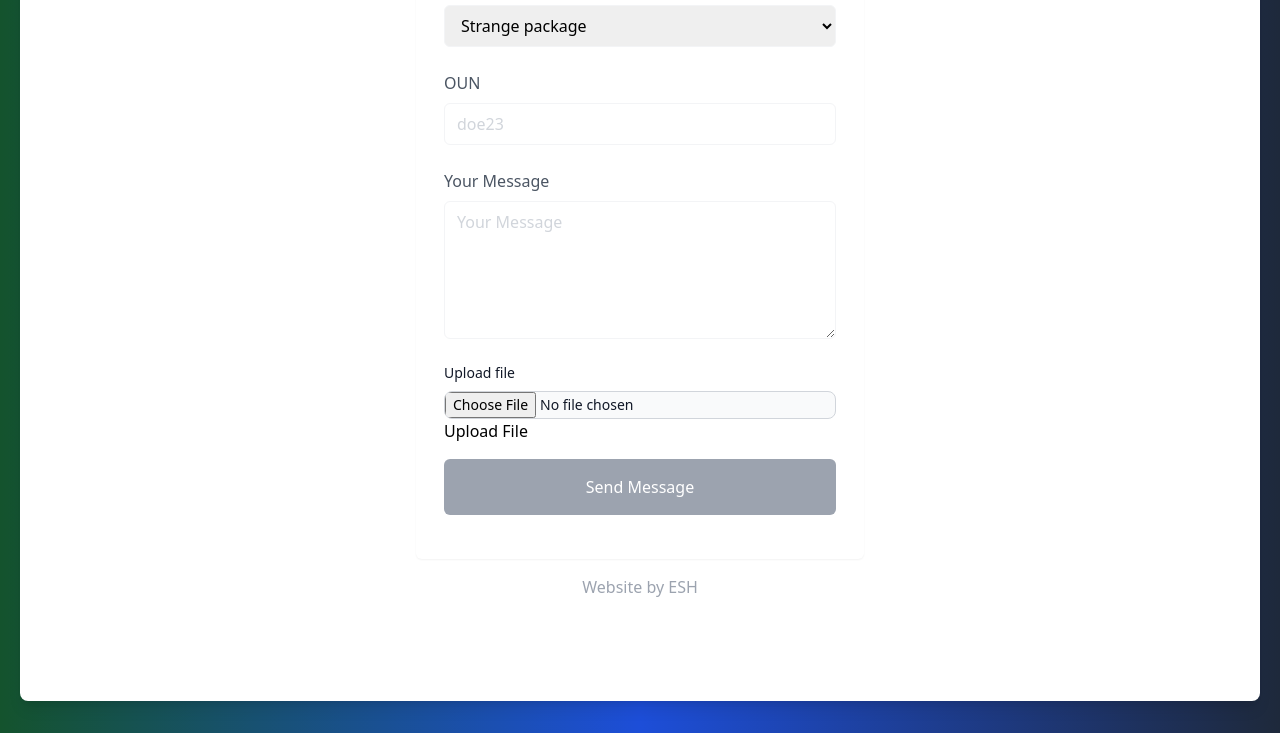
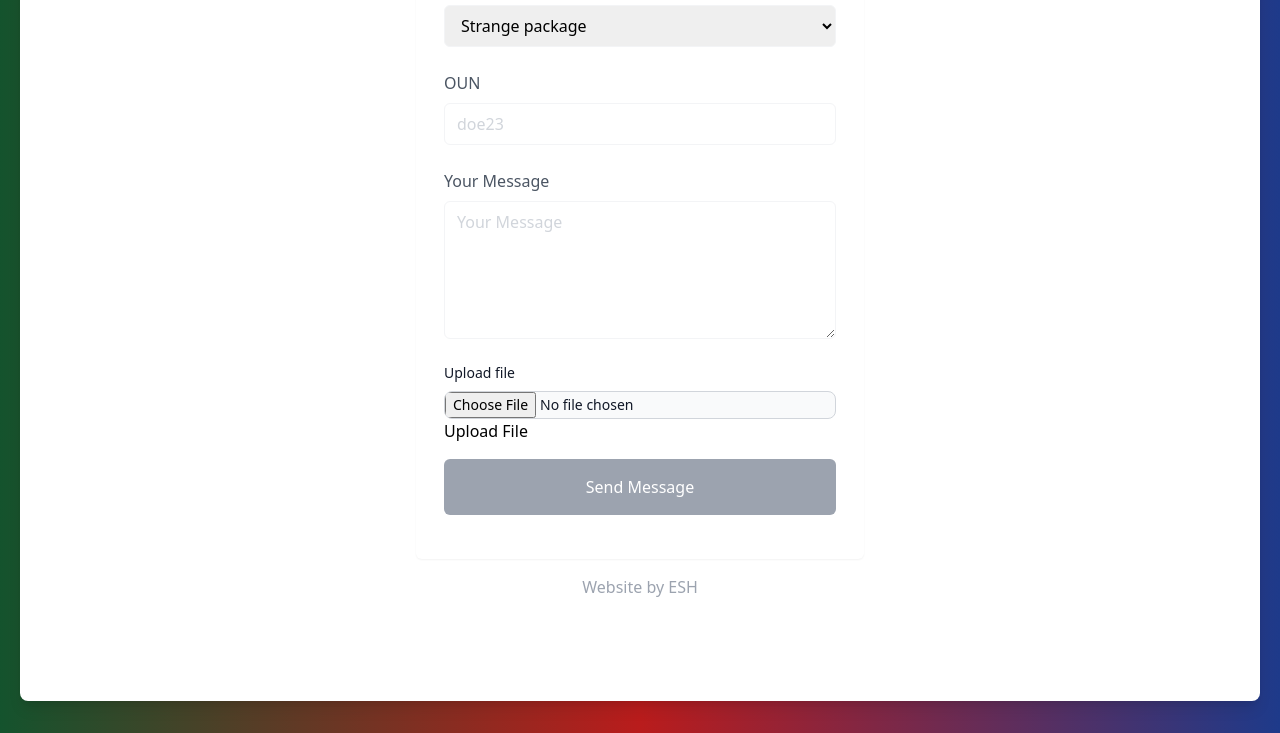
Before and after one commit to ariley/help.llnl, a website: page index.html in a window 1280 px wide. Shown: the part 563-1296 px from the top of the page. Drawn offline with nearby package versions, Linux system fonts and the light colour scheme.

Commit message:
color change

```diff
--- a/index.html
+++ b/index.html
@@ -34,7 +34,7 @@
 
   <body>
     <!-- <div id="something"> -->
-    <div class="bg-gradient-to-r from-green-900 via-blue-700 to-slate-800">
+    <div class="bg-gradient-to-r from-green-900 via-red-700 to-blue-900">
       <div class="flex">
         <!-- Second card -->
 
```
